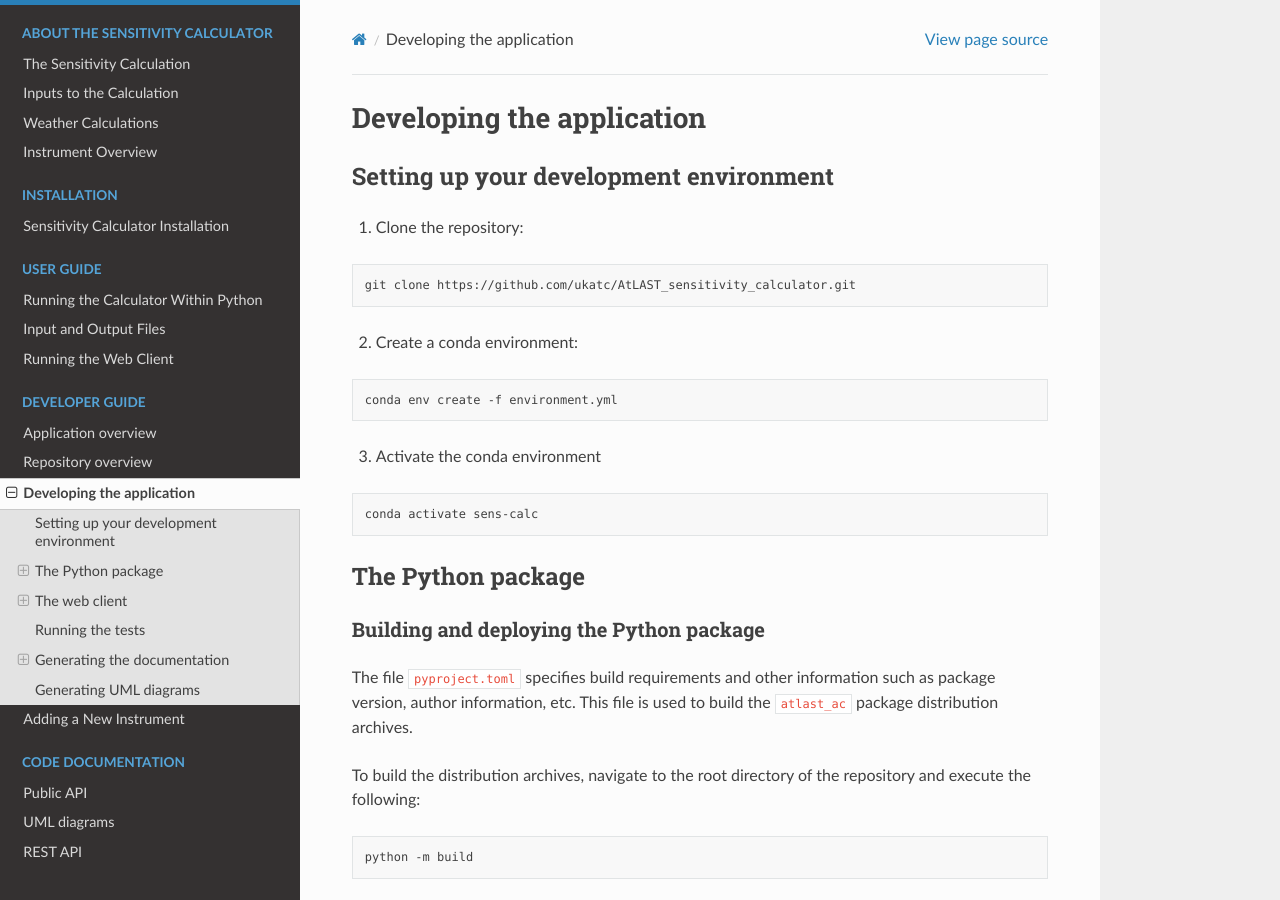
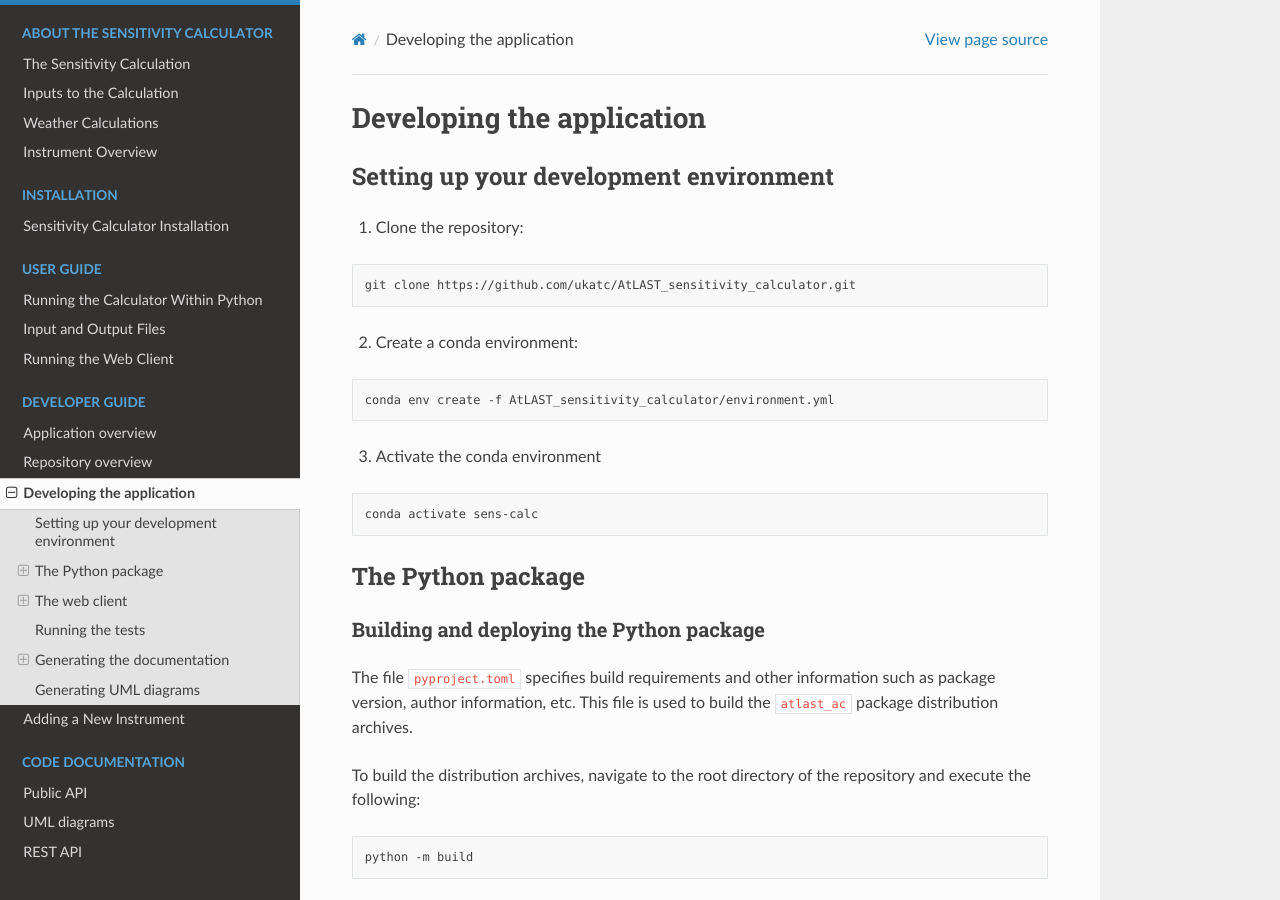
Before and after one commit to ukatc/AtLAST_sensitivity_calculator, a Sphinx documentation site: the page built from docs/source/developer_guide/developing_the_application.rst, in a window 1280 px wide and 900 px high. Built offline with Sphinx 7.4.7 and the Read the Docs theme 3.1.0, drawn with Linux system fonts in a browser that asks for light colours.

```diff
--- a/docs/source/developer_guide/developing_the_application.rst
+++ b/docs/source/developer_guide/developing_the_application.rst
@@ -15,7 +15,7 @@ Setting up your development environment
 
 .. code-block:: bash
 
-   conda env create -f environment.yml
+   conda env create -f AtLAST_sensitivity_calculator/environment.yml
 
 
 3. Activate the conda environment
```
